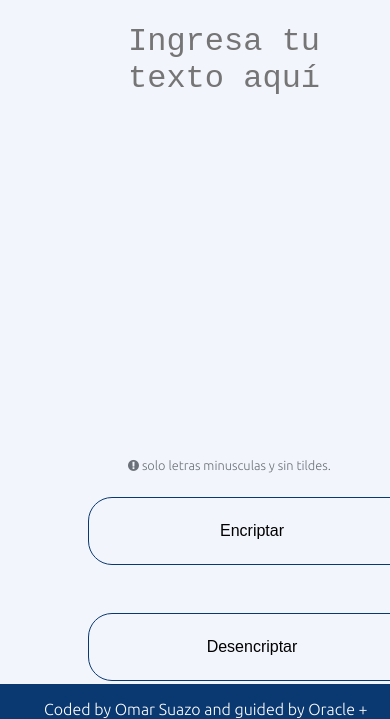
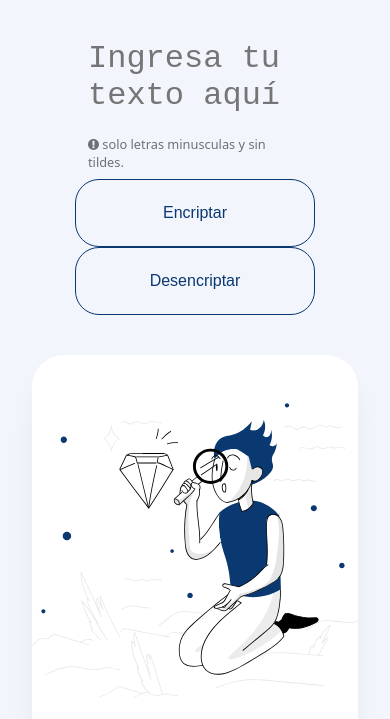
Before and after one commit to omarsuazo/encriptador, a plain HTML site: page index.html in a window 390 px wide. Shown: the part 104-823 px from the top of the page. Drawn offline with Linux system fonts and the light colour scheme.

Commit message:
Agrega archivos de la tercera versión
Corregida la responsividad del sitio mediante CSS Grid

Pendiente reparar tamaño de botones y textarea al momento de ajustar ventana

```diff
--- a/index.html
+++ b/index.html
@@ -7,45 +7,38 @@
     <link rel="icon" type="image/x-icon" href="img/favicon.ico">
     <link rel="stylesheet" href="style.css">
     <link rel="stylesheet" href="https://cdnjs.cloudflare.com/ajax/libs/font-awesome/4.7.0/css/font-awesome.min.css">
-    <link rel="preconnect" href="https://fonts.googleapis.com">
-    <link rel="preconnect" href="https://fonts.gstatic.com" crossorigin>
-    <link href="https://fonts.googleapis.com/css2?family=Ubuntu:wght@300&display=swap" rel="stylesheet">
 </head>
 <body>
-    <header>
+    <div class="sector1">
             <img class="logo" src="img/logo.svg" alt="Logo de Alura">
-    </header>
-    <main>
-        <div class="sector1">
             <div class="cajaInput">
-                <textarea id="input" class="input" placeholder="Ingresa tu texto aquí" maxlength="200"></textarea>
+                <textarea id="input" class="input" placeholder="Ingresa tu texto aquí" maxlength="300"></textarea>
             </div>
             <div class="alerta">
             <p><i class="fa fa-exclamation-circle"></i> solo letras minusculas y sin tildes.</p>
+            </div>
     </div>
     <div class="sectorBtn">
         <input type="button" id="btnEncrip" class="btn" value="Encriptar">
         <input type="button" id="btnDecrip" class="btn" value="Desencriptar">
     </div>
-        </div>
     <div class="sector2">
             <div class="cajaOutput">
-                <textarea id="output" class="output" readonly maxlength="200"></textarea>
+                <textarea id="output" class="output" readonly></textarea>
             </div>
             <div class="outputPackage">
                 <div class="cajaNoText">
-                    <img src="img/figura.svg" alt="Figura Stock">
+                    <img class="figura" src="img/figura.svg" alt="Figura Stock">
                 </div>
                 <div class="noText">
                     <h3>Ningún mensaje fue encontrado</h3>
                     <p>Ingresa el texto que desees encriptar o desencriptar.</p>
                 </div>
             </div>
-            <div class="sectorBtn">
+            <div class="sectorCopy">
                 <input type="button" id="btnCopiar" class="btn" value="Copiar">
             </div>
     </div>
-    </main>
     <footer>
         <ul>
             <li><p class="creditos">Coded by Omar Suazo and guided by Oracle + Alura Latam! ONE G6 2024</p></li>
--- a/style.css
+++ b/style.css
@@ -1,50 +1,65 @@
-/* Reset */
+/* RESET */
 * {
     box-sizing: border-box;
-    position: relative;
     margin: 0;
     padding: 0;
-    font-size: 16px;
-    font-weight: normal;
 }
 
-/* Estilos aplicados */
-html, body {
-    width: 100%;
+img {
+    display: block;
+    max-width: 100%;
+}
+
+/* ESTILOS */
+html{
     background: #F3F5FC;
-    min-height: 100dvh;
-    flex-direction: column;
-    font-family: 'Ubuntu', sans-serif;
+    font-family: system-ui, sans-serif;
+    font-size: 16px;
 }
 
 body{
-    position: relative;
-    padding-bottom: 3.5rem;
-    min-height: 100dvh;
+    display: grid;
+    height: 100svh;
+    grid-template-columns: 1fr 1fr 1fr;
+    grid-template-rows: 1fr 1fr 0.5fr 0.1fr;
+    grid-template-areas:
+        "sector1 sector1 sector2"
+        "sector1 sector1 sector2"
+        "btn btn sector2"
+        "footer footer footer" ;
+    grid-gap: 0.5rem;
 }
 
-header{
-    padding: 40px 0 20px 40px;
+/* POSICIONES GRID*/
+.sector1{
+    grid-area: sector1;
 }
 
-main {
-    width: 100%;
-    height: 70%;
-    position: fixed;
-    gap: 1rem;
-    padding: 0 5rem;
-    display: inline-grid;
-    grid-template-columns: 2fr 1fr;
+.sector2{
+    grid-area: sector2;
+    position: relative;
 }
 
-.sector1{
-    width: 100%;
-    border: none;
+.sectorBtn{
+    grid-area: btn;
+}
+
+footer{
+    grid-area: footer;
+}
+
+/* SECTOR 1 */
+.logo{
+    margin: 40px;
+}
+
+.cajaInput{
+    margin: 0 40px;
 }
 
 .input{
     width: 100%;
-    height: 28rem;
+    height: 49dvh;
     resize: none;
     background: none;
     padding: 1rem 3rem;
@@ -55,23 +70,43 @@ main {
 }
 
 .alerta p{
+    margin: 0 40px;
     color: #495057;
     font-size: 0.8rem;
     opacity: 0.8;
     padding: 0 3rem;
 }
 
+/* SECTOR 2 */
+
 .sector2{
-    width: 25rem;
-    flex-shrink: 0;
     border-radius: 2rem;
     background: var(--White, #FFF);
     box-shadow: 0px 24px 32px -8px rgba(0, 0, 0, 0.08);
+    margin: 2rem;
 }
 
-.cajaNoText{
-    text-align: center;
-    margin-top: 2.3rem;
+.output{
+    position: absolute;
+    width: 80%;
+    height: 60dvh;
+    resize: none;
+    background: none;
+    margin: 1.5rem 2rem;
+    border: 0;
+    outline: 0;
+    color: #495057;
+    font-size: 1.5rem;
+    font-weight: 400;
+    line-height: 150%; /* 2.25rem */
+}
+
+.figura{
+    margin: 3rem auto;
+}
+
+.noText{
+    margin: 1rem;
 }
 
 .noText h3{
@@ -94,39 +129,31 @@ main {
     margin: 0.5rem 1rem;
 }
 
-.output{
+.sectorCopy{
     position: absolute;
-    width: 21rem;
-    height: 27rem;
-    resize: none;
-    background: none;
-    margin: 1.5rem 2rem;
-    border: 0;
-    outline: 0;
-
-    color: #495057;
-    font-size: 1.5rem;
-    font-weight: 400;
-    line-height: 150%; /* 2.25rem */
+    bottom: 0.5rem;
+    left: 50%;
+    transform: translate(-50%, -50%);
 }
 
+/* BOTONES */
 .sectorBtn{
-    width: 100%;
     text-align: center;
 }
 
 .btn{
     display: inline-block;
-    width: 20.5rem;
+    font-size: 1rem;
+    color: #0A3871;
+    width: 15rem;
     padding: 1.5rem;
-    margin: 1.5rem 0.5rem;
-    align-items: flex-start;
-    flex-shrink: 0;
+    margin: 0 0.5rem;
     border-radius: 1.5rem;
     background: none;
     border: 1px solid #0A3871;
     cursor: pointer;
 }
+
 
 .btn:hover{
     color: #FFF;
@@ -142,17 +169,13 @@ main {
 
 /* Footer */
 footer {
-    position: absolute;
-    bottom: 0;
-    width: 100%;
-    height: 3.5rem;
+    min-width: 100%;
     background: #0A3871;
 }
 
 ul {
     padding: 1em;
     text-align: right;
-
 }
 ul li {
     list-style-type: none;
@@ -160,7 +183,7 @@ ul li {
     margin: 0 0.4em;
 }
 ul a, p {
-    color: #fff;
+    color: #F3F5FC;
     text-decoration: none;
 }
 
@@ -173,3 +196,40 @@ ul a:hover {
     transition: 350ms;
     cursor: pointer;
 }
+
+@media only screen and (max-width: 720px){
+    body{
+        display: grid;
+        height: 100dvh;
+        grid-template-columns: 1fr;
+        grid-template-rows: 1fr 0.5fr 2fr 0.1fr;
+        grid-template-areas:
+            "sector1"
+            "btn"
+            "sector2"
+            "footer" ;
+        grid-gap: 0.5rem;
+    }
+
+    .input{
+        height: auto;
+    }
+
+    .output{
+        height: auto;
+    }
+
+    .noText{
+        margin-top: 2rem;
+        margin-bottom: 8rem;
+    }
+
+    ul {
+        padding: 1em;
+        text-align: center;
+    }
+
+    .separador{
+        display: none;
+    }
+}
```
Lines whose indentation alone changed are shown as unchanged.
